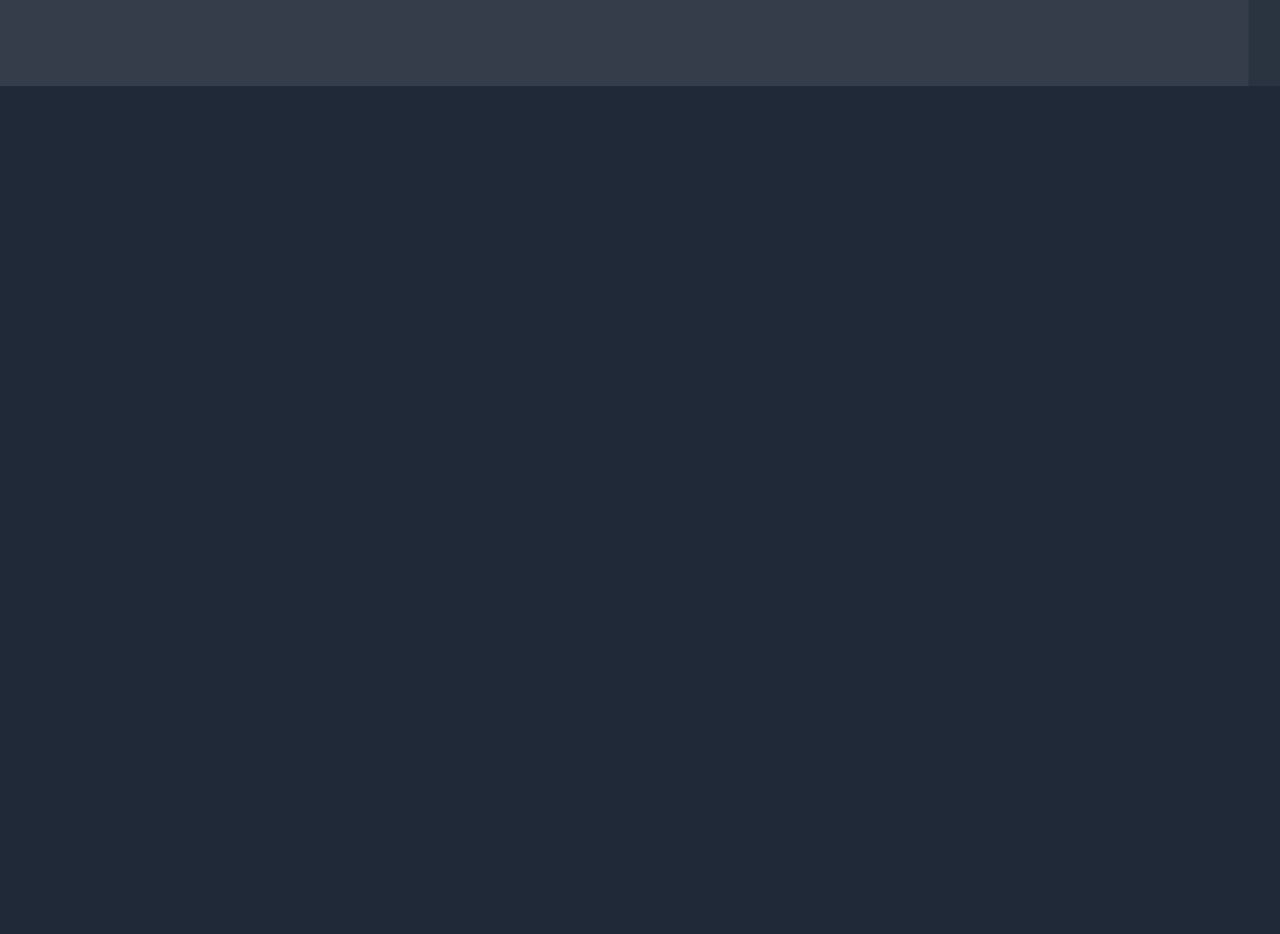
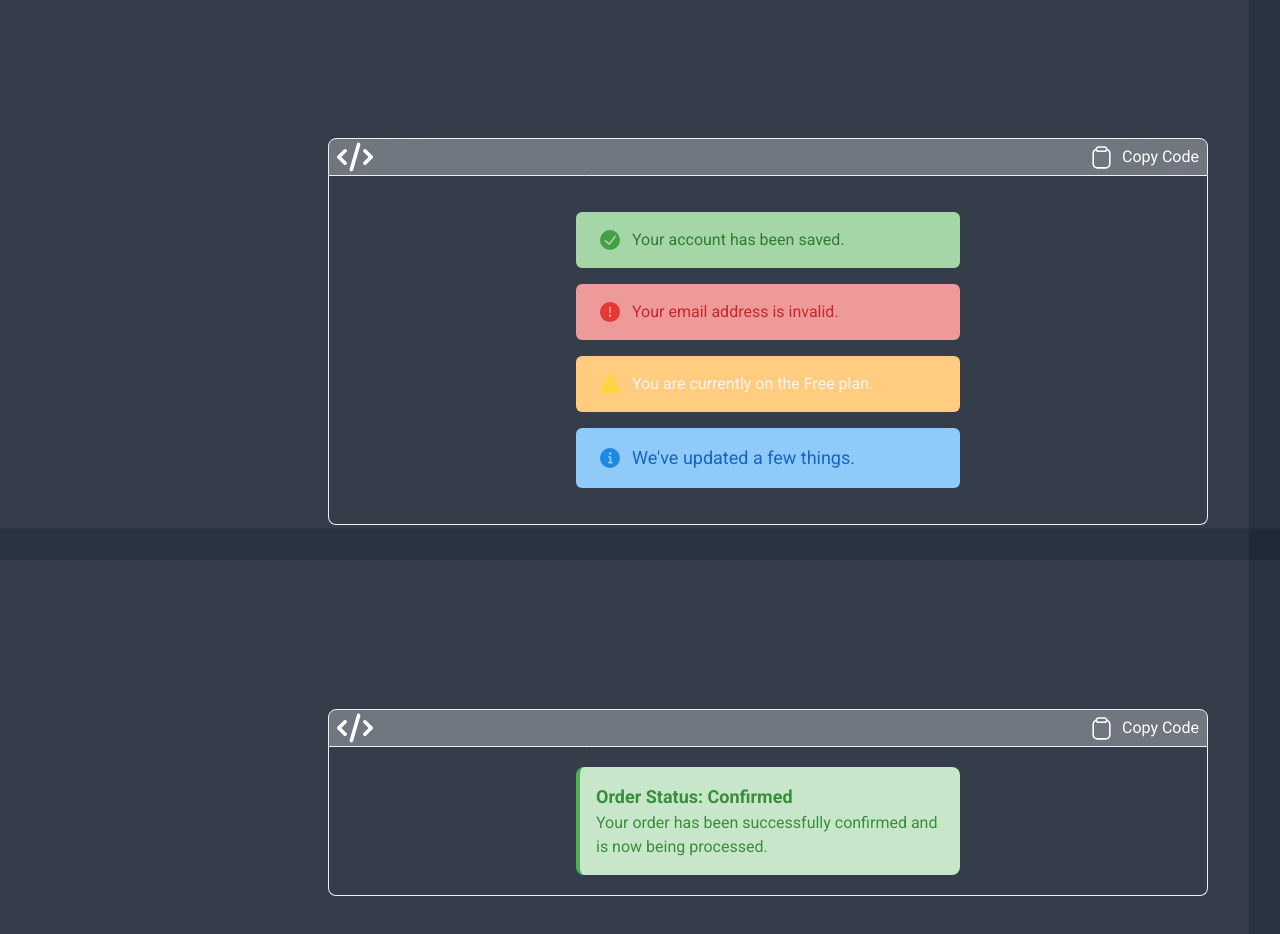
Before and after one commit to akash-khan-311/softui, a React (Vite) app: page /components/alert in a window 1280 px wide. Shown: the part 1040-1974 px from the top of the page. Before the commit the page ends 1126 px from the top, so only its background shows below. Built offline with nearby package versions, Linux system fonts and the light colour scheme.

Commit message:
another alert added

```diff
--- a/src/UIcomponents/Alert/Alert.jsx
+++ b/src/UIcomponents/Alert/Alert.jsx
@@ -1,11 +1,15 @@
 import Alert1 from "../../components/App/Alerts/Alert1";
 import Alert2 from "../../components/App/Alerts/Alert2";
+import Alert3 from "../../components/App/Alerts/Alert3";
+import Alert4 from "../../components/App/Alerts/Alert4";
 
 const Alert = () => {
     return(
         <div>
              <Alert1/>
              <Alert2/>
+             <Alert4/>
+             <Alert3/>
         </div>
     )
 }
--- /dev/null
+++ b/src/components/App/Alerts/Alert3.jsx
@@ -0,0 +1,23 @@
+import CodeBox from "../../../Shared/CodeBox/CodeBox";
+
+const Alert3 = () => {
+  return (
+    <div>
+      <CodeBox
+        stringCode={`<div className="bg-green-100 max-w-sm mx-auto border-l-4 border-green-500 text-green-700 p-4 rounded-lg">
+  <p className="text-lg font-semibold">Order Status: Confirmed</p>
+  <p>Your order has been successfully confirmed and is now being processed.</p>
+</div>`}
+      >
+        <div className="bg-green-100 max-w-sm mx-auto border-l-4 border-green-500 text-green-700 p-4 rounded-lg">
+          <p className="text-lg font-semibold">Order Status: Confirmed</p>
+          <p>
+            Your order has been successfully confirmed and is now being
+            processed.
+          </p>
+        </div>
+      </CodeBox>
+    </div>
+  );
+};
+export default Alert3;
--- /dev/null
+++ b/src/components/App/Alerts/Alert4.jsx
@@ -0,0 +1,90 @@
+/* eslint-disable react/no-unescaped-entities */
+import CodeBox from "../../../Shared/CodeBox/CodeBox";
+
+const Alert4 = () => {
+    return(
+        <div>
+             <CodeBox stringCode={` {/* Alert Success */}
+  <div className="bg-green-200 max-w-sm px-6 py-4  my-4 rounded-md text-lg flex items-center mx-auto">
+    <svg viewBox="0 0 24 24" className="text-green-600 w-5 h-5 sm:w-5 sm:h-5 mr-3">
+      <path fill="currentColor" d="M12,0A12,12,0,1,0,24,12,12.014,12.014,0,0,0,12,0Zm6.927,8.2-6.845,9.289a1.011,1.011,0,0,1-1.43.188L5.764,13.769a1,1,0,1,1,1.25-1.562l4.076,3.261,6.227-8.451A1,1,0,1,1,18.927,8.2Z">
+      </path>
+    </svg>
+    <span className="text-green-800 text-sm md:text-base">Your account has been saved.</span>
+  </div>
+
+  {/* Alert Error */}
+  <div className="bg-red-200 max-w-sm px-6 py-4  my-4 rounded-md text-lg flex items-center mx-auto">
+    <svg viewBox="0 0 24 24" className="text-red-600 w-5 h-5 sm:w-5 sm:h-5 mr-3">
+      <path fill="currentColor" d="M11.983,0a12.206,12.206,0,0,0-8.51,3.653A11.8,11.8,0,0,0,0,12.207,11.779,11.779,0,0,0,11.8,24h.214A12.111,12.111,0,0,0,24,11.791h0A11.766,11.766,0,0,0,11.983,0ZM10.5,16.542a1.476,1.476,0,0,1,1.449-1.53h.027a1.527,1.527,0,0,1,1.523,1.47,1.475,1.475,0,0,1-1.449,1.53h-.027A1.529,1.529,0,0,1,10.5,16.542ZM11,12.5v-6a1,1,0,0,1,2,0v6a1,1,0,1,1-2,0Z">
+      </path>
+    </svg>
+    <span className="text-red-800 text-sm md:text-base"> Your email address is invalid. </span>
+  </div>
+
+  {/* Alert Warning */}
+  <div className="bg-orange-200 max-w-sm px-6 py-4 my-4 rounded-md text-lg flex items-center mx-auto">
+    <svg viewBox="0 0 24 24" className="text-yellow-600 w-5 h-5 sm:w-5 sm:h-5 mr-3">
+      <path fill="currentColor" d="M23.119,20,13.772,2.15h0a2,2,0,0,0-3.543,0L.881,20a2,2,0,0,0,1.772,2.928H21.347A2,2,0,0,0,23.119,20ZM11,8.423a1,1,0,0,1,2,0v6a1,1,0,1,1-2,0Zm1.05,11.51h-.028a1.528,1.528,0,0,1-1.522-1.47,1.476,1.476,0,0,1,1.448-1.53h.028A1.527,1.527,0,0,1,13.5,18.4,1.475,1.475,0,0,1,12.05,19.933Z">
+      </path>
+    </svg>
+    <span className="text-gray-100 text-sm md:text-base">
+      You are currently on the Free plan.
+    </span>
+  </div>
+
+  {/* Alert Info */}
+  <div className="bg-blue-200 max-w-sm px-6 py-4  my-4 rounded-md text-lg flex items-center mx-auto">
+    <svg viewBox="0 0 24 24" className="text-blue-600 w-5 h-5 sm:w-5 sm:h-5 mr-3">
+      <path fill="currentColor" d="M12,0A12,12,0,1,0,24,12,12.013,12.013,0,0,0,12,0Zm.25,5a1.5,1.5,0,1,1-1.5,1.5A1.5,1.5,0,0,1,12.25,5ZM14.5,18.5h-4a1,1,0,0,1,0-2h.75a.25.25,0,0,0,.25-.25v-4.5a.25.25,0,0,0-.25-.25H10.5a1,1,0,0,1,0-2h1a2,2,0,0,1,2,2v4.75a.25.25,0,0,0,.25.25h.75a1,1,0,1,1,0,2Z">
+      </path>
+    </svg>
+    <span className="text-blue-800"> We've updated a few things. </span>
+  </div>
+`}>
+            <div className="px-2 ">
+  {/* Alert Success */}
+  <div className="bg-green-200 max-w-sm px-6 py-4  my-4 rounded-md text-lg flex items-center mx-auto">
+    <svg viewBox="0 0 24 24" className="text-green-600 w-5 h-5 sm:w-5 sm:h-5 mr-3">
+      <path fill="currentColor" d="M12,0A12,12,0,1,0,24,12,12.014,12.014,0,0,0,12,0Zm6.927,8.2-6.845,9.289a1.011,1.011,0,0,1-1.43.188L5.764,13.769a1,1,0,1,1,1.25-1.562l4.076,3.261,6.227-8.451A1,1,0,1,1,18.927,8.2Z">
+      </path>
+    </svg>
+    <span className="text-green-800 text-sm md:text-base">Your account has been saved.</span>
+  </div>
+
+  {/* Alert Error */}
+  <div className="bg-red-200 max-w-sm px-6 py-4  my-4 rounded-md text-lg flex items-center mx-auto">
+    <svg viewBox="0 0 24 24" className="text-red-600 w-5 h-5 sm:w-5 sm:h-5 mr-3">
+      <path fill="currentColor" d="M11.983,0a12.206,12.206,0,0,0-8.51,3.653A11.8,11.8,0,0,0,0,12.207,11.779,11.779,0,0,0,11.8,24h.214A12.111,12.111,0,0,0,24,11.791h0A11.766,11.766,0,0,0,11.983,0ZM10.5,16.542a1.476,1.476,0,0,1,1.449-1.53h.027a1.527,1.527,0,0,1,1.523,1.47,1.475,1.475,0,0,1-1.449,1.53h-.027A1.529,1.529,0,0,1,10.5,16.542ZM11,12.5v-6a1,1,0,0,1,2,0v6a1,1,0,1,1-2,0Z">
+      </path>
+    </svg>
+    <span className="text-red-800 text-sm md:text-base"> Your email address is invalid. </span>
+  </div>
+
+  {/* Alert Warning */}
+  <div className="bg-orange-200 max-w-sm px-6 py-4 my-4 rounded-md text-lg flex items-center mx-auto">
+    <svg viewBox="0 0 24 24" className="text-yellow-600 w-5 h-5 sm:w-5 sm:h-5 mr-3">
+      <path fill="currentColor" d="M23.119,20,13.772,2.15h0a2,2,0,0,0-3.543,0L.881,20a2,2,0,0,0,1.772,2.928H21.347A2,2,0,0,0,23.119,20ZM11,8.423a1,1,0,0,1,2,0v6a1,1,0,1,1-2,0Zm1.05,11.51h-.028a1.528,1.528,0,0,1-1.522-1.47,1.476,1.476,0,0,1,1.448-1.53h.028A1.527,1.527,0,0,1,13.5,18.4,1.475,1.475,0,0,1,12.05,19.933Z">
+      </path>
+    </svg>
+    <span className="text-gray-100 text-sm md:text-base">
+      You are currently on the Free plan.
+    </span>
+  </div>
+
+  {/* Alert Info */}
+  <div className="bg-blue-200 max-w-sm px-6 py-4  my-4 rounded-md text-lg flex items-center mx-auto">
+    <svg viewBox="0 0 24 24" className="text-blue-600 w-5 h-5 sm:w-5 sm:h-5 mr-3">
+      <path fill="currentColor" d="M12,0A12,12,0,1,0,24,12,12.013,12.013,0,0,0,12,0Zm.25,5a1.5,1.5,0,1,1-1.5,1.5A1.5,1.5,0,0,1,12.25,5ZM14.5,18.5h-4a1,1,0,0,1,0-2h.75a.25.25,0,0,0,.25-.25v-4.5a.25.25,0,0,0-.25-.25H10.5a1,1,0,0,1,0-2h1a2,2,0,0,1,2,2v4.75a.25.25,0,0,0,.25.25h.75a1,1,0,1,1,0,2Z">
+      </path>
+    </svg>
+    <span className="text-blue-800"> We've updated a few things. </span>
+  </div>
+
+</div>
+
+             </CodeBox>
+        </div>
+    )
+}
+export default Alert4;
```
